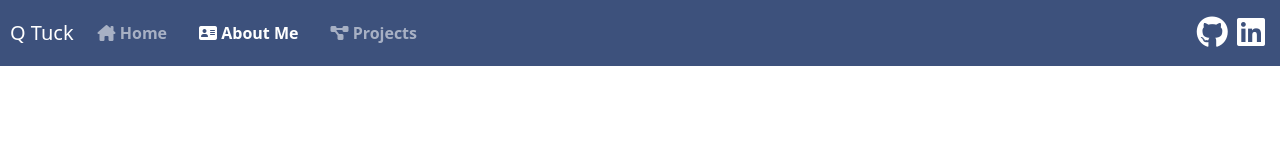
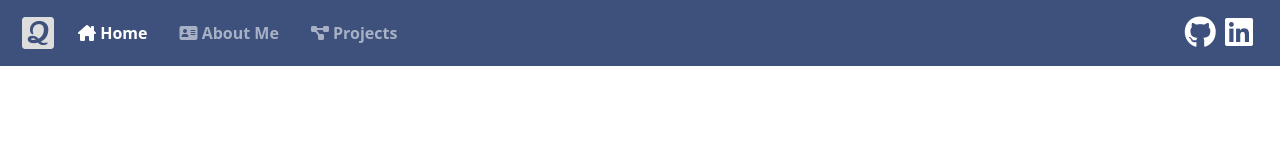
Before and after one commit to QAPT12/QAPT12.github.io, a plain HTML site: page about.html in a window 1280 px wide. Drawn offline with nearby package versions, Linux system fonts and the light colour scheme.

Commit message:
Update about.html

```diff
--- a/about.html
+++ b/about.html
@@ -18,27 +18,28 @@
     </head>
 
     <body>
-        <!-- navbar -->
         <nav class="navbar navbar-expand-lg navbar-dark">
-            <a class="navbar-brand" href="index.html">Q Tuck</a>
-            <button class="navbar-toggler" type="button" data-toggle="collapse" data-target="#navbarText" aria-controls="navbarText" aria-expanded="false" aria-label="Toggle navigation">
+            <div class="container-fluid">
+                <a class="navbar-brand" href="index.html"><img src="assets/icon/favicon-32x32.png"></a>
+                <button class="navbar-toggler" type="button" data-bs-toggle="collapse" data-bs-target="#navbarText" aria-controls="navbarText" aria-expanded="false" aria-label="Toggle navigation">
                     <span class="navbar-toggler-icon"></span>
                 </button>
                 <div class="collapse navbar-collapse" id="navbarText">
                     <ul class="navbar-nav mr-auto">
                         <li class="nav-item">
-                        <a class="nav-link " href="index.html"><i class="fa-solid fa-house-chimney"></i> Home</a>
+                            <a class="nav-link active" href="index.html">  <i class="fa-solid fa-house-chimney"></i> Home</a>
                         </li>
                         <li class="nav-item">
-                        <a class="nav-link active" href="about.html"><i class="fa-solid fa-address-card"></i> About Me</a>
+                            <a class="nav-link" href="about.html">  <i class="fa-solid fa-address-card"></i> About Me</a>
                         </li>
                         <li class="nav-item">
-                        <a class="nav-link" href="projects.html"><i class="fa-solid fa-diagram-project"></i> Projects</a>
+                            <a class="nav-link" href="projects.html">  <i class="fa-solid fa-diagram-project"></i> Projects</a>
                         </li>
                     </ul>
                     <div style="padding-right: 15px;" class="navbar-text ms-auto">
                         <a style="padding: 5px;" href="https://github.com/QAPT12" target="_blank"><i class="fa-brands fa-2x fa-github"></i></a>
                         <a href="https://www.linkedin.com/in/quintin-tuck-931255252/" target="_blank"><i class="fa-brands fa-2x fa-linkedin"></i></a>
+                    </div>
                 </div>
             </div>
         </nav>
```
Lines whose indentation alone changed are shown as unchanged.
